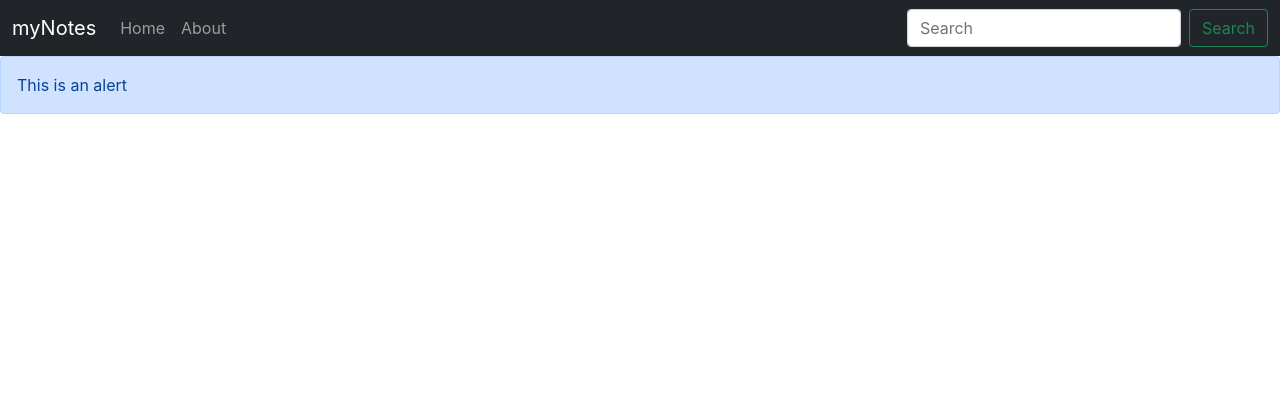
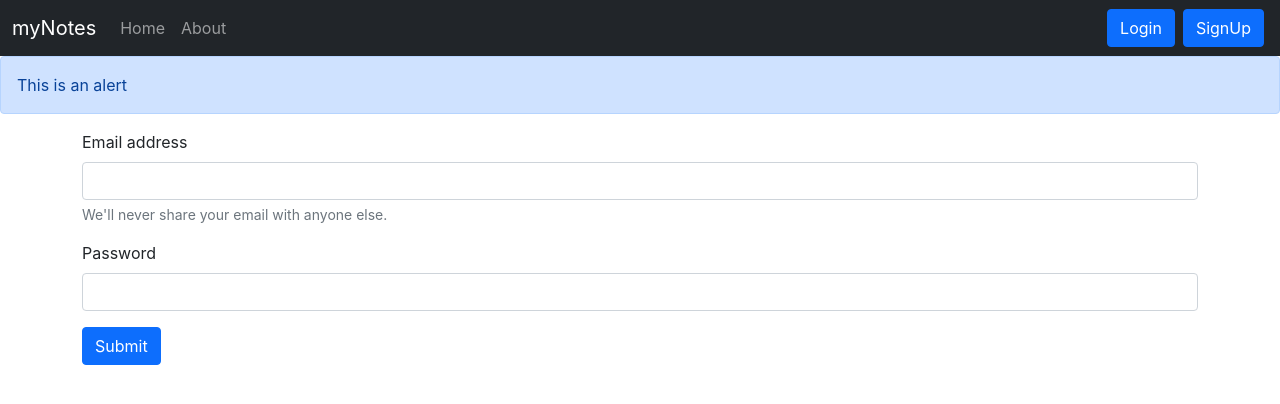
Before and after one commit to Goutham-02/my-notes, a React (Create React App) app: page /login in a window 1280 px wide. Shown: the top 404 px of the page. Built offline with nearby package versions, Linux system fonts and the light colour scheme.

Commit message:
Login Component Added

```diff
--- a/src/App.js
+++ b/src/App.js
@@ -5,22 +5,24 @@
 import Home from './components/Home';
 import NoteState from './context/notes/NoteState';
 import Alert from './components/Alert';
+import Login from './components/Login.js';
+import Signup from './components/Signup.js';
 
 function App() {
   return (
     <NoteState>
-      <>
       <Router>
         <Navbar />
-          <Alert message="This is an alert"/>
+        <Alert message="This is an alert" />
         <div className="container">
           <Routes>
             <Route exact path="/" element={<Home />} />
             <Route exact path="/about" element={<About />} />
+            <Route exact path="/login" element={<Login />} />
+            <Route exact path="/signup" element={<Signup />} />
           </Routes>
         </div>
       </Router>
-      </>
     </NoteState>
   );
 }
--- /dev/null
+++ b/src/components/Login.js
@@ -0,0 +1,53 @@
+import React, { useState } from 'react'
+import {useNavigate} from 'react-router-dom'
+
+const Login = () => {
+
+  const [credentials, setCredentials] = useState({email:"", password: ""})
+  let navigate = useNavigate();
+
+  const handleSubmit = async (e) => {
+    e.preventDefault();
+    const response = await fetch(`http://localhost:5000/api/auth/login`, {
+      method: 'POST',
+      headers: {
+        'Content-Type': 'application/json'
+      },
+      body: JSON.stringify({email: credentials.email, password: credentials.password })
+    });
+    const json = await response.json();
+    console.log(json);
+    if(json.success) {
+      //Save the auth token and redirect
+      localStorage.setItem('token', json.authtoken);
+      navigate("/");
+
+    }
+    else {
+      alert("Invalid Credentials");
+    }
+  }
+
+  const onChange = (e) => {
+    setCredentials({ ...credentials, [e.target.name]: e.target.value })
+};
+
+  return (
+    <div>
+      <form onSubmit={handleSubmit}>
+        <div className="mb-3">
+          <label htmlFor="email1" className="form-label">Email address</label>
+          <input value={credentials.email} onChange={onChange} name="email" type="email" className="form-control" id="email1" aria-describedby="emailHelp" />
+            <div id="emailHelp" className="form-text">We'll never share your email with anyone else.</div>
+        </div>
+        <div className="mb-3">
+          <label htmlFor="password" className="form-label">Password</label>
+          <input value={credentials.password} type="password" className="form-control" id="password" onChange={onChange} name="password"/>
+        </div>
+        <button type="submit" className="btn btn-primary">Submit</button>
+      </form>
+    </div>
+  )
+}
+
+export default Login
--- a/src/components/Navbar.js
+++ b/src/components/Navbar.js
@@ -21,8 +21,8 @@
                             </li>
                         </ul>
                         <form className="d-flex">
-                            <input className="form-control me-2" type="search" placeholder="Search" aria-label="Search" />
-                                <button className="btn btn-outline-success" type="submit">Search</button>
+                        <Link className="btn btn-primary mx-1" to="/login" role="button">Login</Link>
+                        <Link className="btn btn-primary mx-1" to="/signup" role="button">SignUp</Link>
                         </form>
                     </div>
                 </div>
--- /dev/null
+++ b/src/components/Signup.js
@@ -0,0 +1,9 @@
+import React from 'react'
+
+const Signup = () => {
+  return (
+    <div>Signup</div>
+  )
+}
+
+export default Signup
```
Also changed, not shown: 1 other file (tests, documents, lock files or other folders). Lines whose indentation alone changed are shown as unchanged.
